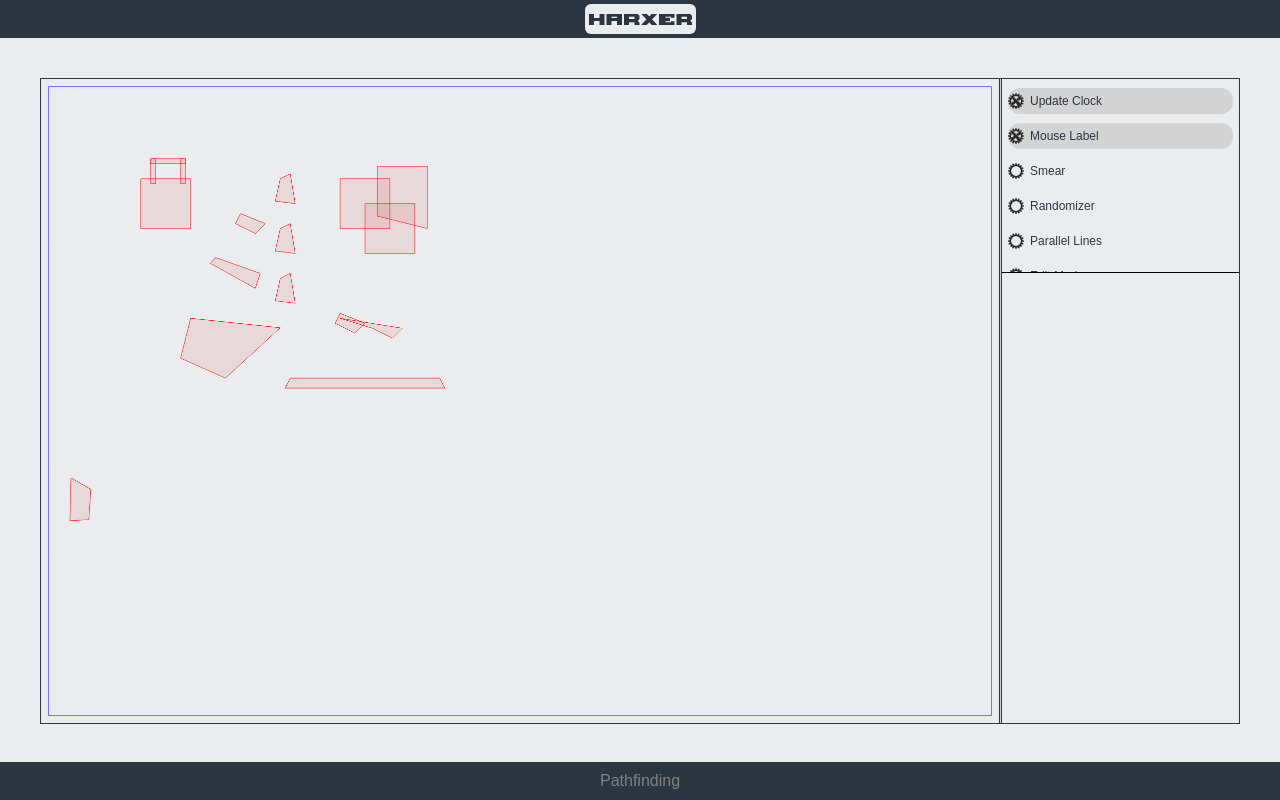
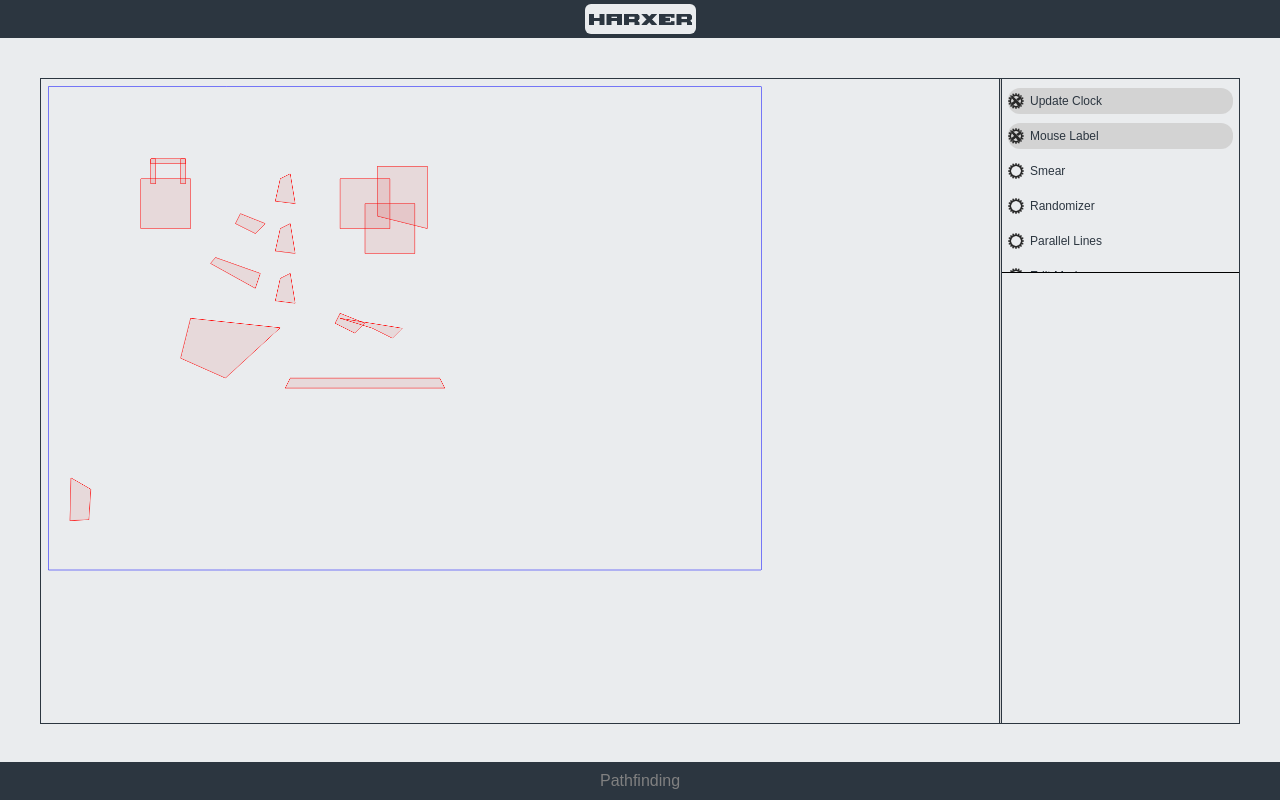
Before and after one commit to harrisonbalogh/js-2d-pathing, a plain HTML site: page index.html in a window 1280 px wide. Drawn offline with Linux system fonts and the light colour scheme.

Commit message:
Serialization & Cookies
Default layout structure is in its own JSON file which gets loaded with an XMR call.
Layout and its blockers can be serialized. After edit mode, layouts will be saved to cookies. Page attempts to load layout from cookies and falls back on server JSON load.
Settings added to reset the layout to default or log a savable version of the layout.

```diff
--- a/index.html
+++ b/index.html
@@ -41,6 +41,7 @@
         <li id="setting-item-gridified">Gridified</li>
         <li class="setting-sub hidden" id="setting-item-gridified-optimize">Optimize</li>
         <li id="setting-item-defaultLayout">Default Layout</li>
+        <li id="setting-item-printLayout">Print Layout</li>
       </ul>
       <ul class="content-output" id="content-output">
       </ul>
--- a/javascript/Layout2D/Blocker.js
+++ b/javascript/Layout2D/Blocker.js
@@ -40,4 +40,16 @@ export default class Blocker {
       context.stroke();
     });
   }
+
+  serialized() {
+    let serializedBlockers = []
+    this.originalVertices.forEach(vertices => {
+      let serializedVertices = []
+      vertices.forEach(p => {
+        serializedVertices.push([p.x, p.y])
+      })
+      serializedBlockers.push(serializedVertices)
+    })
+    return serializedBlockers
+  }
 }
--- a/javascript/Layout2D/Layout.js
+++ b/javascript/Layout2D/Layout.js
@@ -8,6 +8,7 @@ let constsructingVertices = []; // Used by editMode
 let needsTriangulation = true
 let triangulationTriangles = undefined
 let boundsBlocker = undefined
+let IS_BOUNDS_BLOCKER = true
 
 export let optimizeTriangulation = false
 export function triangulationOptimized(val) {
@@ -43,8 +44,7 @@ export function newBlocker(vertices, isBoundsBlocker = false) {
 
   needsTriangulation = true
   blockers.push(new Blocker(newPolygon, originalVertices));
-  if (isBoundsBlocker) {
-    boundsBlocker = blockers[blockers.length - 1]}
+  if (isBoundsBlocker) boundsBlocker = blockers[blockers.length - 1]
 }
 /** Returns removal count */
 function deleteBlocker(blockerIndex) {
@@ -222,3 +222,77 @@ export function renderTriangulation(context) {
     context.stroke();
   });
 }
+
+export function saveToCookies() {
+  setCookie('layoutData', serialized(), 365)
+}
+
+export function serialized() {
+  let serializedBlockers = []
+  blockers.forEach(blocker => {
+    serializedBlockers = serializedBlockers.concat(blocker.serialized())
+  })
+  return JSON.stringify(serializedBlockers)
+}
+
+export function reset() {
+  blockers = []
+  needsTriangulation = true
+  setCookie('layoutData', '', 0)
+  loadFromServer()
+}
+
+export function load() {
+  if (!loadFromCookies()) {
+    loadFromServer()
+  }
+}
+
+/// Load cookie cached layout
+function loadFromCookies() {
+  let cookieData = getCookie('layoutData')
+  if (cookieData !== '') {
+    let blockers = JSON.parse(cookieData)
+    blockers.forEach(b => newBlocker(b.map(v => new Point(v[0], v[1])), (boundsBlocker === undefined)))
+    return true
+  }
+  return false
+}
+
+/// Load default server layout JSON
+function loadFromServer() {
+  let xmlhttp = new XMLHttpRequest();
+  xmlhttp.onreadystatechange = function() {
+    if (this.readyState == 4 && this.status == 200) {
+      let blockers = JSON.parse(this.responseText)
+      blockers.forEach(b => newBlocker(b.map(p => new Point(p[0], p[1])), (boundsBlocker === undefined)))
+
+      saveToCookies()
+    }
+  };
+  xmlhttp.open("GET", "/javascript/Layout2D/layout_default.json", true);
+  xmlhttp.send();
+}
+
+function setCookie(cname, cvalue, exdays) {
+  var d = new Date();
+  d.setTime(d.getTime() + (exdays*24*60*60*1000));
+  var expires = "expires="+ d.toUTCString();
+  document.cookie = cname + "=" + cvalue + ";" + expires + ";path=/";
+}
+
+function getCookie(cname) {
+  var name = cname + "=";
+  var decodedCookie = decodeURIComponent(document.cookie);
+  var ca = decodedCookie.split(';');
+  for(var i = 0; i <ca.length; i++) {
+    var c = ca[i];
+    while (c.charAt(0) == ' ') {
+      c = c.substring(1);
+    }
+    if (c.indexOf(name) == 0) {
+      return c.substring(name.length, c.length);
+    }
+  }
+  return "";
+}
--- /dev/null
+++ b/javascript/Layout2D/layout_default.json
@@ -0,0 +1,110 @@
+[
+  [
+    [15, 15],
+    [15, 985],
+    [1445, 985],
+    [1445, 15]
+  ],
+  [
+    [200, 200],
+    [300, 200],
+    [300, 300],
+    [200, 300]
+  ],
+  [
+    [220, 160],
+    [230, 160],
+    [230, 210],
+    [220, 210]
+  ],
+  [
+    [280, 160],
+    [290, 160],
+    [290, 210],
+    [280, 210]
+  ],
+  [
+    [220, 160],
+    [290, 160],
+    [290, 170],
+    [220, 170]
+  ],
+  [
+    [400, 270],
+    [450, 290],
+    [430, 310],
+    [390, 290]
+  ],
+  [
+    [300, 480],
+    [480, 499],
+    [370, 600],
+    [280, 560]
+  ],
+  [
+    [350, 358],
+    [440, 390],
+    [430, 420],
+    [340, 370]
+  ],
+  [
+    [480, 400],
+    [500, 390],
+    [510, 450],
+    [470, 445]
+  ],
+  [
+    [480, 300],
+    [500, 290],
+    [510, 350],
+    [470, 345]
+  ],
+  [
+    [480, 200],
+    [500, 190],
+    [510, 250],
+    [470, 245]
+  ],
+  [
+    [600, 200],
+    [700, 200],
+    [700, 300],
+    [600, 300]
+  ],
+  [
+    [675, 175],
+    [775, 175],
+    [775, 300],
+    [675, 275]
+  ],
+  [
+    [650, 250],
+    [750, 250],
+    [750, 350],
+    [650, 350]
+  ],
+  [
+    [600, 470],
+    [650, 490],
+    [630, 510],
+    [590, 490]
+  ],
+  [
+    [600, 480],
+    [725, 500],
+    [705, 520],
+    [665, 500]
+  ],
+  [
+    [500, 600],
+    [800, 600],
+    [810, 620],
+    [490, 620]
+  ],
+  [
+    [60, 800],
+    [100, 823],
+    [96, 884],
+    [58, 886]
+  ]
+]
--- a/javascript/core.js
+++ b/javascript/core.js
@@ -2,6 +2,7 @@ import './Layout2D/Error.js'
 import { Point } from './Layout2D/Geometry.js'
 import * as Layout from './Layout2D/Layout.js'
 import { renderLogData, disableLogging, setup as logSetup } from './log.js'
+import log from './log.js'
 
 // Classes in JavaScript are not hoisted! Variables/functions are lifted to the top of their scope for order-less reference
 // ==================================================================================================================== Variables =====
@@ -14,7 +15,6 @@ let canvas_bg = document.getElementById("bgCanvas")
 let canvasMasterContext = canvas_bg.getContext('2d') // The primary canvas particles are drawn on
 let parallelBarsVisible = false;
 let parallelBarDragging = {top: false, left: false}
-let IS_BOUNDS_BLOCKER = true
 let mouse = {
   loc: new Point(0, 0),
   lastLeftClick: new Point(0, 0),
@@ -39,6 +39,8 @@ document.getElementById('setting-item-editMode').onclick = function(){settingTog
 document.getElementById('setting-item-editMode-smooth').onclick = function(){settingToggle(this, toggleEditModeSmooth)}
 document.getElementById('setting-item-gridified').onclick = function(){settingToggle(this, toggleGridified)}
 document.getElementById('setting-item-gridified-optimize').onclick = function(){settingToggle(this, toggleOptimizeGrid)}
+document.getElementById('setting-item-defaultLayout').onclick = function(){settingToggle(this, resetLayout)}
+document.getElementById('setting-item-printLayout').onclick = function(){settingToggle(this, printLayout)}
 
 function settingToggle(elem, logic) {
   elem.className = elem.className == "active" ? "" : "active"
@@ -68,6 +70,7 @@ function toggleEditMode() {
   editingBlockers = !editingBlockers
   if (!editingBlockers) {
     Layout.clearConstruction()
+    Layout.saveToCookies()
   }
   let smoothClass = 'setting-sub' + (editingBlockersSmooth ? ' active' : '') + (editingBlockers ? '' : ' hidden')
   document.getElementById('setting-item-editMode-smooth').className = smoothClass
@@ -88,6 +91,14 @@ function toggleOptimizeGrid() {
 
   let optimizeClass = 'setting-sub' + (Layout.optimizeTriangulation ? ' active' : '') + (gridify ? '' : ' hidden')
   document.getElementById('setting-item-gridified-optimize').className = optimizeClass
+}
+function resetLayout() {
+  Layout.reset()
+  document.getElementById('setting-item-defaultLayout').className = ''
+}
+function printLayout() {
+  log(Layout.serialized())
+  document.getElementById('setting-item-printLayout').className = ''
 }
 
 // =================================================================================================================== Test stuff =====
@@ -383,114 +394,7 @@ function homeRefit() {
   canvas_bg.width = RENDER_SCALING * canvas_bg.offsetWidth;
   canvas_bg.height = RENDER_SCALING * canvas_bg.offsetHeight;
 
-  Layout.newBlocker([
-    new Point(15, 15),
-    new Point(15, canvas_bg.height - 15),
-    new Point(canvas_bg.width - 15, canvas_bg.height - 15),
-    new Point(canvas_bg.width - 15, 15)
-  ], IS_BOUNDS_BLOCKER)
-  Layout.newBlocker([
-    new Point(200, 200),
-    new Point(300, 200),
-    new Point(300, 300),
-    new Point(200, 300)
-  ])
-  Layout.newBlocker([
-    new Point(220, 160),
-    new Point(230, 160),
-    new Point(230, 210),
-    new Point(220, 210)
-  ])
-  Layout.newBlocker([
-    new Point(280, 160),
-    new Point(290, 160),
-    new Point(290, 210),
-    new Point(280, 210)
-  ])
-  Layout.newBlocker([
-    new Point(220, 160),
-    new Point(290, 160),
-    new Point(290, 170),
-    new Point(220, 170)
-  ])
-  Layout.newBlocker([
-    new Point(400, 270),
-    new Point(450, 290),
-    new Point(430, 310),
-    new Point(390, 290)
-  ])
-  Layout.newBlocker([
-    new Point(300, 480),
-    new Point(480, 499),
-    new Point(370, 600),
-    new Point(280, 560)
-  ])
-  Layout.newBlocker([
-    new Point(350, 358),
-    new Point(440, 390),
-    new Point(430, 420),
-    new Point(340, 370)
-  ])
-  Layout.newBlocker([
-    new Point(480, 400),
-    new Point(500, 390),
-    new Point(510, 450),
-    new Point(470, 445)
-  ])
-  Layout.newBlocker([
-    new Point(480, 300),
-    new Point(500, 290),
-    new Point(510, 350),
-    new Point(470, 345)
-  ])
-  Layout.newBlocker([
-    new Point(480, 200),
-    new Point(500, 190),
-    new Point(510, 250),
-    new Point(470, 245)
-  ])
-  Layout.newBlocker([
-    new Point(600, 200),
-    new Point(700, 200),
-    new Point(700, 300),
-    new Point(600, 300)
-  ])
-  Layout.newBlocker([
-    new Point(675, 175),
-    new Point(775, 175),
-    new Point(775, 300),
-    new Point(675, 275)
-  ])
-  Layout.newBlocker([
-    new Point(650, 250),
-    new Point(750, 250),
-    new Point(750, 350),
-    new Point(650, 350)
-  ])
-  Layout.newBlocker([
-    new Point(600, 470),
-    new Point(650, 490),
-    new Point(630, 510),
-    new Point(590, 490)
-  ])
-  Layout.newBlocker([
-    new Point(600, 480),
-    new Point(725, 500),
-    new Point(705, 520),
-    new Point(665, 500)
-  ])
-  Layout.newBlocker([
-    new Point(500, 600),
-    new Point(800, 600),
-    new Point(810, 620),
-    new Point(490, 620)
-  ])
-  Layout.newBlocker([
-    new Point(60, 800),
-    new Point(100, 823),
-    new Point(96, 884),
-    new Point(58, 886)
-  ])
+  Layout.load()
 }
 
 update()
```
Also changed, not shown: javascript/oldLib/particle.js (deleted, +0 -81 lines), javascript/oldLib/particulate.js (deleted, +0 -19 lines).
